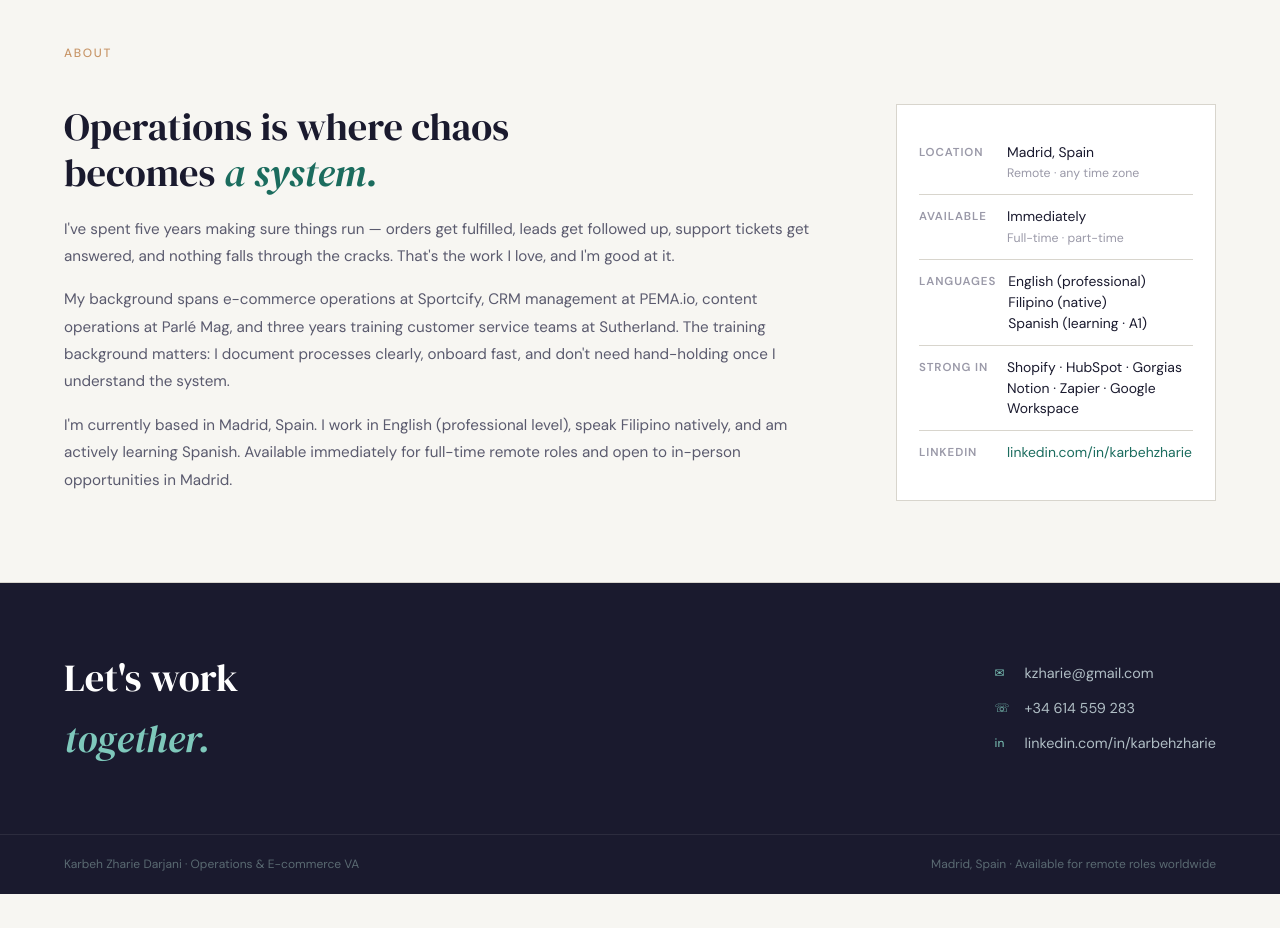
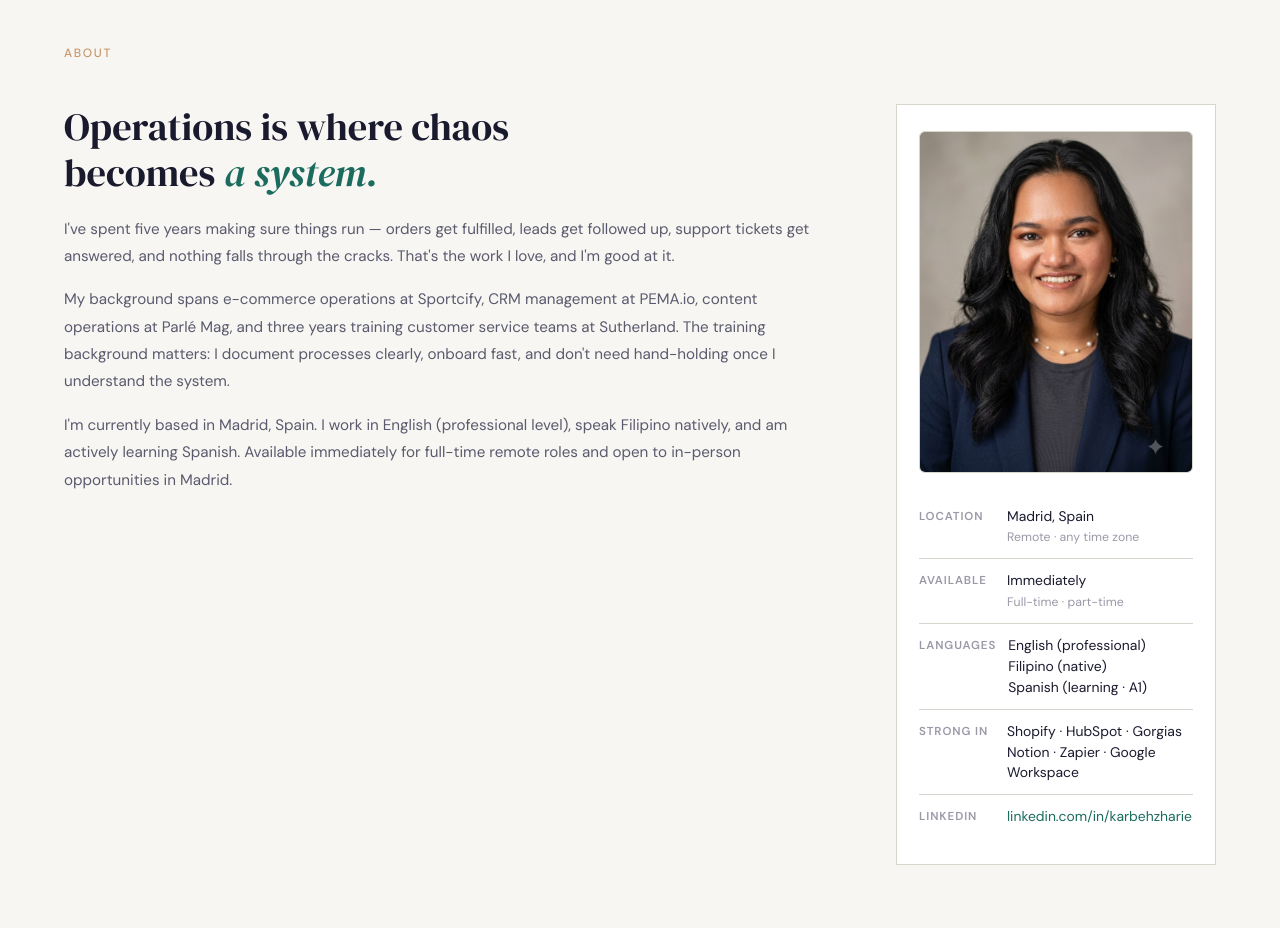
Before and after one commit to kzharie/portfolio, a plain HTML site: page index.html in a window 1280 px wide. Shown: the part 6580-7508 px from the top of the page. Before the commit the page ends 7474 px from the top, so only its background shows below. Drawn offline with Linux system fonts and the light colour scheme.

Commit message:
Add files via upload

```diff
--- a/index.html
+++ b/index.html
@@ -428,6 +428,18 @@
     background: var(--white);
     border: 1px solid var(--rule);
     padding: 26px 22px;
+  }
+  .about-photo {
+    width: 100%;
+    border-radius: 6px;
+    overflow: hidden;
+    margin-bottom: 22px;
+    border: 1px solid var(--rule);
+  }
+  .about-photo img {
+    width: 100%; display: block;
+    aspect-ratio: 4 / 5;
+    object-fit: cover;
   }
   .sidebar-row {
     padding: 11px 0;
@@ -899,6 +911,9 @@
       </p>
     </div>
     <div class="about-sidebar">
+      <div class="about-photo">
+        <img src="headshot.jpg" alt="Karbeh Zharie Darjani">
+      </div>
       <div class="sidebar-row">
         <span class="sidebar-label">Location</span>
         <span class="sidebar-val">Madrid, Spain<br><span style="font-size:0.77rem;color:#9A99A8">Remote · any time zone</span></span>
```
Also changed, not shown: headshot.jpg (added).
